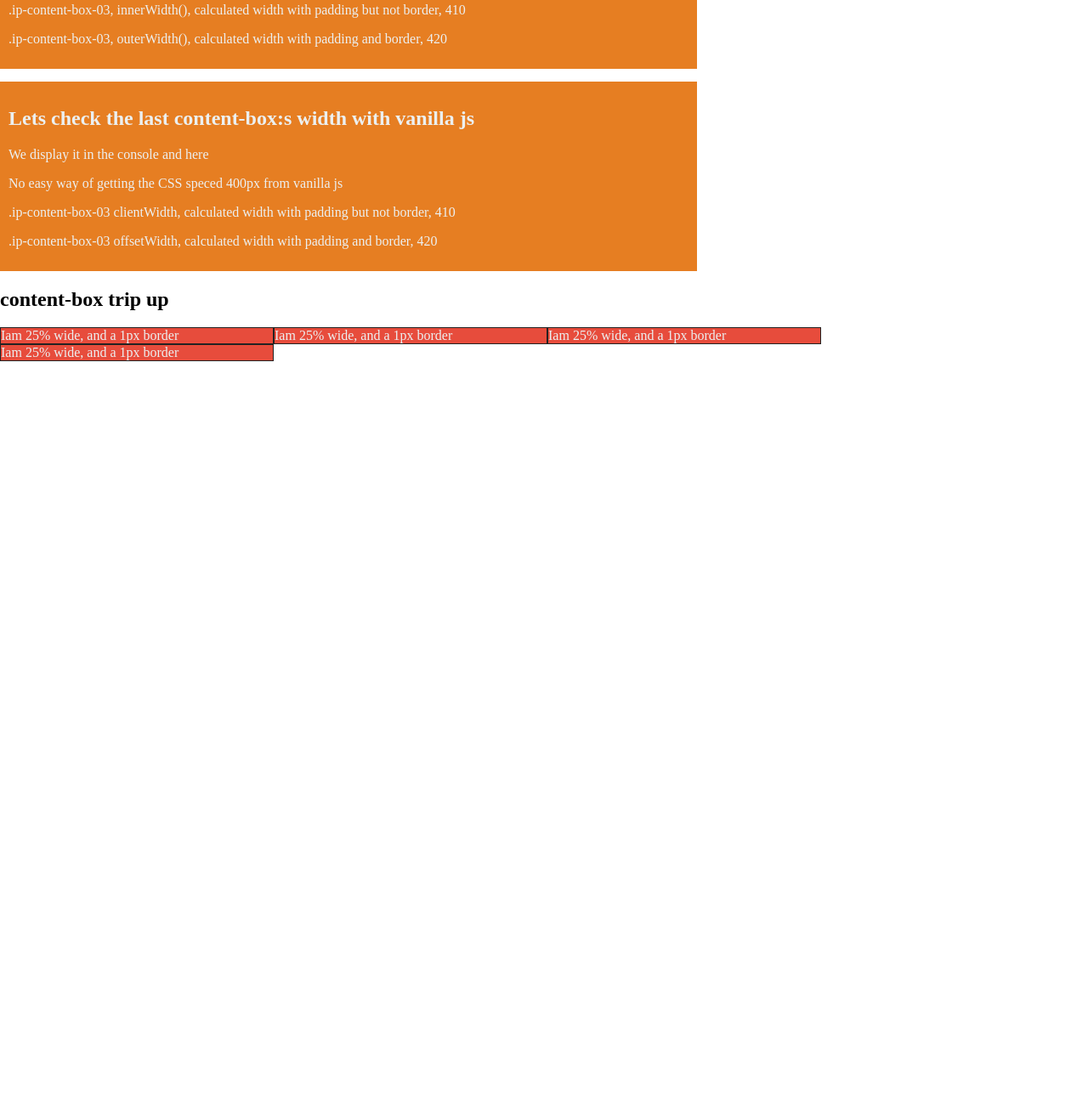
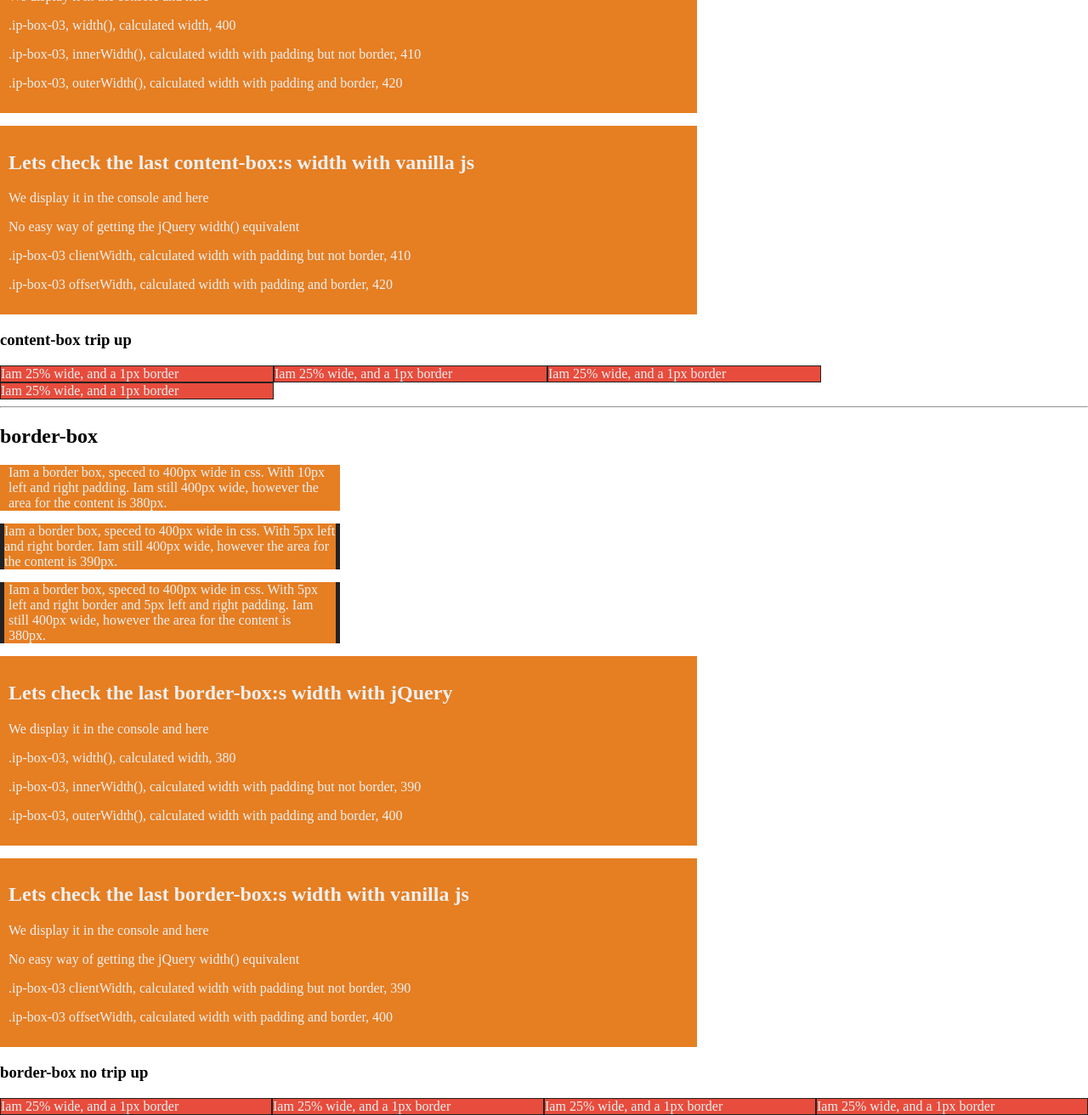
Before and after one commit to henrikmathiesen/css-the-important-parts, a website: page src/box-sizing/box-sizing.html in a window 1280 px wide. Shown: the part 328-1640 px from the top of the page at 85% size. Before the commit the page ends 800 px from the top, so only its background shows below. Drawn offline with nearby package versions, Linux system fonts and the light colour scheme; files that its build step writes are made by us from their sources.

Commit message:
-corrected bug -labbing with box-sizing

```diff
--- a/src/_helpers.scss
+++ b/src/_helpers.scss
@@ -1,4 +1,4 @@
-.ip-clearfix {
+.ip-clearfix:after {
   display: block;
   content: "";
   clear: both;
--- a/src/box-sizing/box-sizing.html
+++ b/src/box-sizing/box-sizing.html
@@ -2,50 +2,83 @@
 <html lang="en">
 
 <head>
-  <meta charset="utf-8">
-  <meta name="viewport" content="width=device-width, initial-scale=1">
-  <meta name="description" content="Box-sizing">
-  <title>Box-sizing</title>
-  <link rel="stylesheet" href="box-sizing.css">
+    <meta charset="utf-8">
+    <meta name="viewport" content="width=device-width, initial-scale=1">
+    <meta name="description" content="Box-sizing">
+    <title>Box-sizing</title>
+    <link rel="stylesheet" href="box-sizing.css">
 </head>
 
 <body>
-    <div class="ip-content-box ip-content-box-01">
-        Iam a content box, speced to 400px wide in css.
-        But because of 10px left and right padding,
-        I become 420px wide.
+    <h2>content-box</h2>
+    <div class="ip-box ip-box-01">
+        Iam a content box, speced to 400px wide in css. But because of 10px left and right padding, I become 420px wide.
     </div>
-    <div class="ip-content-box ip-content-box-02">
-        Iam a content box, speced to 400px wide in css.
-        But because of 5px left and right border,
-        I become 410px wide.
+    <div class="ip-box ip-box-02">
+        Iam a content box, speced to 400px wide in css. But because of 5px left and right border, I become 410px wide.
     </div>
-    <div class="ip-content-box ip-content-box-03">
-        Iam a content box, speced to 400px wide in css.
-        But because of 5px left and right border and
-        5px left and right padding I become 420px wide.
+    <div class="ip-box ip-box-03 js-content-box-03">
+        Iam a content box, speced to 400px wide in css. But because of 5px left and right border and 5px left and right padding I
+        become 420px wide.
     </div>
-    <div class="ip-content-box-js">
+    <div class="ip-box-js-info">
         <h2>Lets check the last content-box:s width with jQuery</h2>
         <p>We display it in the console and here</p>
-        <p>.ip-content-box-03, width(), calculated width, 400</p>
-        <p>.ip-content-box-03, innerWidth(), calculated width with padding but not border, 410</p>
-        <p>.ip-content-box-03, outerWidth(), calculated width with padding and border, 420</p>
+        <p>.ip-box-03, width(), calculated width, 400</p>
+        <p>.ip-box-03, innerWidth(), calculated width with padding but not border, 410</p>
+        <p>.ip-box-03, outerWidth(), calculated width with padding and border, 420</p>
     </div>
-    <div class="ip-content-box-js">
+    <div class="ip-box-js-info">
         <h2>Lets check the last content-box:s width with vanilla js</h2>
         <p>We display it in the console and here</p>
-        <p>No easy way of getting the CSS speced 400px from vanilla js</p>
-        <p>.ip-content-box-03 clientWidth, calculated width with padding but not border, 410</p>
-        <p>.ip-content-box-03 offsetWidth, calculated width with padding and border, 420</p>
+        <p>No easy way of getting the jQuery width() equivalent</p>
+        <p>.ip-box-03 clientWidth, calculated width with padding but not border, 410</p>
+        <p>.ip-box-03 offsetWidth, calculated width with padding and border, 420</p>
+    </div>
+    <h3>content-box trip up</h3>
+    <div class="ip-clearfix">
+        <div class="ip-box-25">Iam 25% wide, and a 1px border</div>
+        <div class="ip-box-25">Iam 25% wide, and a 1px border</div>
+        <div class="ip-box-25">Iam 25% wide, and a 1px border</div>
+        <div class="ip-box-25">Iam 25% wide, and a 1px border</div>
     </div>
 
-    <h2>content-box trip up</h2>
+    <hr />
+
+    <h2>border-box</h2>
+
+    <div class="ip-box ip-box-01 ip-border-box">
+        Iam a border box, speced to 400px wide in css. With 10px left and right padding.
+        Iam still 400px wide, however the area for the content is 380px.
+    </div>
+    <div class="ip-box ip-box-02 ip-border-box">
+        Iam a border box, speced to 400px wide in css. With 5px left and right border.
+        Iam still 400px wide, however the area for the content is 390px.
+    </div>
+    <div class="ip-box ip-box-03 ip-border-box js-border-box-03">
+        Iam a border box, speced to 400px wide in css. With 5px left and right border and 5px left and right padding.
+        Iam still 400px wide, however the area for the content is 380px.
+    </div>
+    <div class="ip-box-js-info">
+        <h2>Lets check the last border-box:s width with jQuery</h2>
+        <p>We display it in the console and here</p>
+        <p>.ip-box-03, width(), calculated width, 380</p>
+        <p>.ip-box-03, innerWidth(), calculated width with padding but not border, 390</p>
+        <p>.ip-box-03, outerWidth(), calculated width with padding and border, 400</p>
+    </div>
+    <div class="ip-box-js-info">
+        <h2>Lets check the last border-box:s width with vanilla js</h2>
+        <p>We display it in the console and here</p>
+        <p>No easy way of getting the jQuery width() equivalent</p>
+        <p>.ip-box-03 clientWidth, calculated width with padding but not border, 390</p>
+        <p>.ip-box-03 offsetWidth, calculated width with padding and border, 400</p>
+    </div>
+    <h3>border-box no trip up</h3>
     <div class="ip-clearfix">
-        <div class="ip-content-box-25">Iam 25% wide, and a 1px border</div>
-        <div class="ip-content-box-25">Iam 25% wide, and a 1px border</div>
-        <div class="ip-content-box-25">Iam 25% wide, and a 1px border</div>
-        <div class="ip-content-box-25">Iam 25% wide, and a 1px border</div>
+        <div class="ip-box-25 ip-border-box">Iam 25% wide, and a 1px border</div>
+        <div class="ip-box-25 ip-border-box">Iam 25% wide, and a 1px border</div>
+        <div class="ip-box-25 ip-border-box">Iam 25% wide, and a 1px border</div>
+        <div class="ip-box-25 ip-border-box">Iam 25% wide, and a 1px border</div>
     </div>
 
 
--- a/src/box-sizing/box-sizing.js
+++ b/src/box-sizing/box-sizing.js
@@ -1,12 +1,30 @@
 $(function () {
 
-    var $contentBox03 = $('.ip-content-box-03');
-    console.log('.ip-content-box-03, width(), calculated width', $contentBox03.width());
-    console.log('.ip-content-box-03, innerWidth(), calculated width with padding but not border', $contentBox03.innerWidth());
-    console.log('.ip-content-box-03, outerWidth(), calculated width with padding and border', $contentBox03.outerWidth());
+    console.log('--- content-box ---');
 
-    var $contentBox03Js = document.querySelector('.ip-content-box-03');
-    console.log('.ip-content-box-03 clientWidth, calculated width with padding but not border', $contentBox03Js.clientWidth);
-    console.log('.ip-content-box-03 offsetWidth, calculated width with padding and border', $contentBox03Js.offsetWidth);
+    var $contentBox03 = $('.js-content-box-03');
+    console.log('.ip-box-03, width(), calculated width', $contentBox03.width());
+    console.log('.ip-box-03, innerWidth(), calculated width with padding but not border', $contentBox03.innerWidth());
+    console.log('.ip-box-03, outerWidth(), calculated width with padding and border', $contentBox03.outerWidth());
+
+    var $contentBox03Js = document.querySelector('.js-content-box-03');
+    console.log('.ip-box-03, clientWidth, calculated width with padding but not border', $contentBox03Js.clientWidth);
+    console.log('.ip-box-03, offsetWidth, calculated width with padding and border', $contentBox03Js.offsetWidth);
+
+    console.log('--- /content-box ---');
+
+
+    console.log('--- border-box ---');
+
+    var $borderBox03 = $('.js-border-box-03');
+    console.log('.ip-box-03, width(), calculated width', $borderBox03.width());
+    console.log('.ip-box-03, innerWidth(), calculated width with padding but not border', $borderBox03.innerWidth());
+    console.log('.ip-box-03, outerWidth(), calculated width with padding and border', $borderBox03.outerWidth());
+
+    var $borderBox03Js = document.querySelector('.js-border-box-03');
+    console.log('.ip-box-03, clientWidth, calculated width with padding but not border', $borderBox03Js.clientWidth);
+    console.log('.ip-box-03, offsetWidth, calculated width with padding and border', $borderBox03Js.offsetWidth);
+
+    console.log('--- /border-box ---');
 
 });
--- a/src/box-sizing/box-sizing.scss
+++ b/src/box-sizing/box-sizing.scss
@@ -7,30 +7,30 @@ body {
     padding: 0;
 }
 
-.ip-content-box {
+.ip-box {
     @include ip-margin-top-bottom(map-get($ip-gutter, md));
     background-color: map-get($ip-colors, warning);
     color: map-get($ip-colors, cloud);
     width: 400px;
 }
 
-.ip-content-box-01 {
+.ip-box-01 {
     padding-left: map-get($ip-gutter, sm);
     padding-right: map-get($ip-gutter, sm);
 }
 
-.ip-content-box-02,
-.ip-content-box-03 {
+.ip-box-02,
+.ip-box-03 {
     border-left: 5px solid map-get($ip-colors, dark);
     border-right: 5px solid map-get($ip-colors, dark);
 }
 
-.ip-content-box-03 {
+.ip-box-03 {
     padding-left: map-get($ip-gutter, xs);
     padding-right: map-get($ip-gutter, xs);
 }
 
-.ip-content-box-js {
+.ip-box-js-info {
     @include ip-margin-top-bottom(map-get($ip-gutter, md));
     background-color: map-get($ip-colors, warning);
     color: map-get($ip-colors, cloud);
@@ -38,10 +38,14 @@ body {
     width: 800px;
 }
 
-.ip-content-box-25 {
+.ip-box-25 {
     background-color: map-get($ip-colors, danger);
     color: map-get($ip-colors, cloud);
     float: left;
     width: 25%;
     border: 1px solid map-get($ip-colors, dark);
 }
+
+.ip-border-box {
+    box-sizing: border-box;
+}
```
